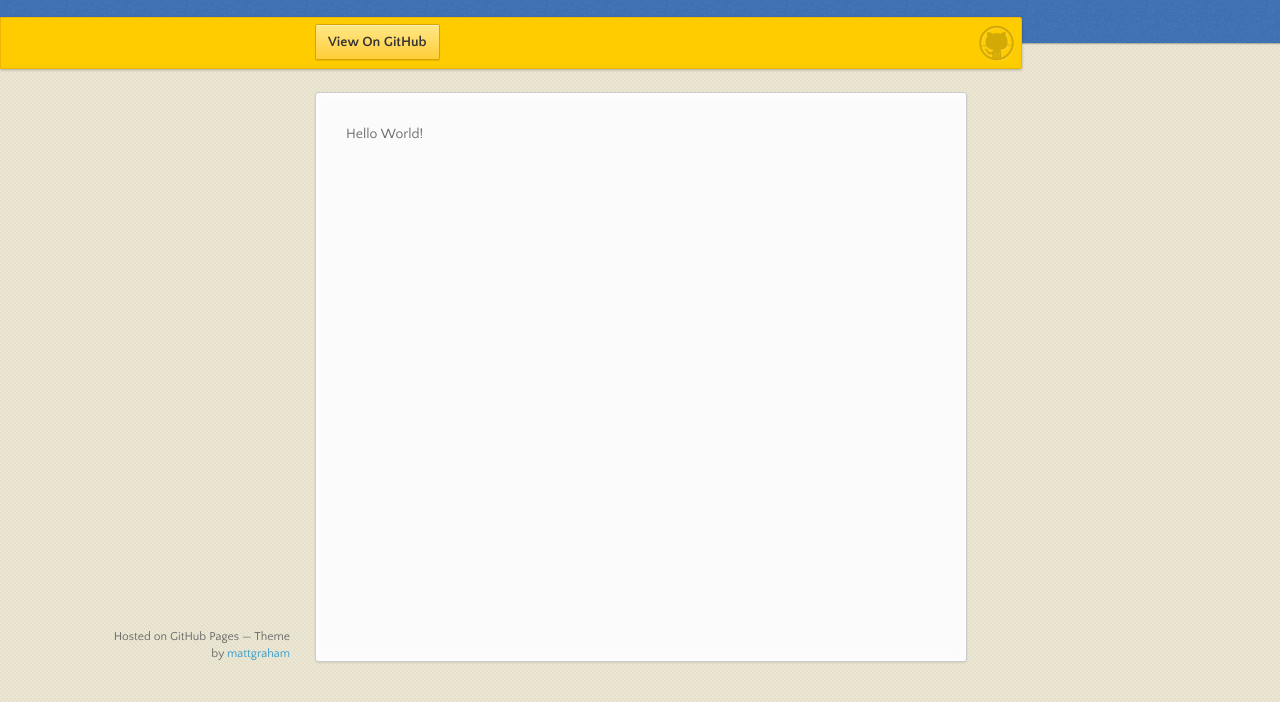
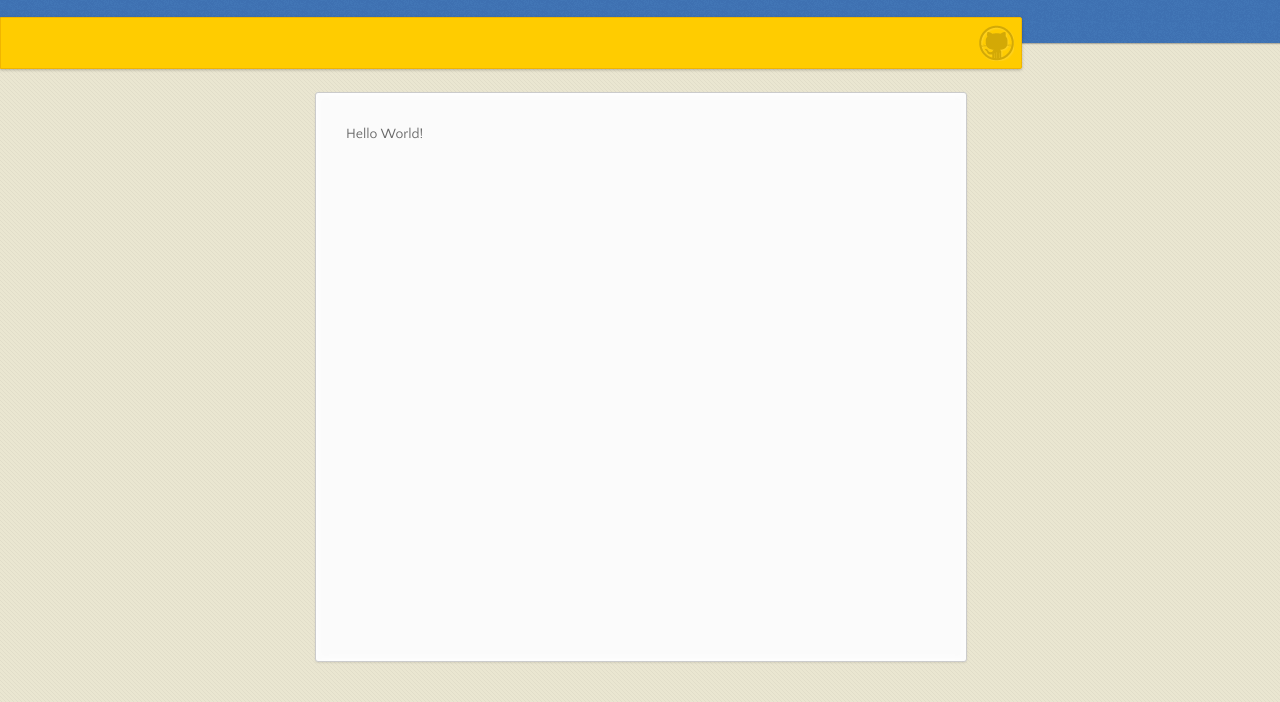
Before and after one commit to pimienta/pimienta.github.com, a plain HTML site: page index.html in a window 1280 px wide. Shown: the part 98-800 px from the top of the page. Drawn offline with nearby package versions, Linux system fonts and the light colour scheme.

Commit message:
Update index.html
Prueba

```diff
--- a/index.html
+++ b/index.html
@@ -24,7 +24,6 @@
       <div id="banner">
         <span id="logo"></span>
 
-        <a href="https://github.com/pimienta" class="button fork"><strong>View On GitHub</strong></a>
       </div><!-- end banner -->
 
     <div class="wrapper">
@@ -35,7 +34,6 @@
         <p>Hello World!</p>
       </section>
       <footer>
-        <p><small>Hosted on GitHub Pages &mdash; Theme by <a href="http://twitter.com/#!/michigangraham">mattgraham</a></small></p>
       </footer>
     </div>
     <!--[if !IE]><script>fixScale(document);</script><![endif]-->
```
